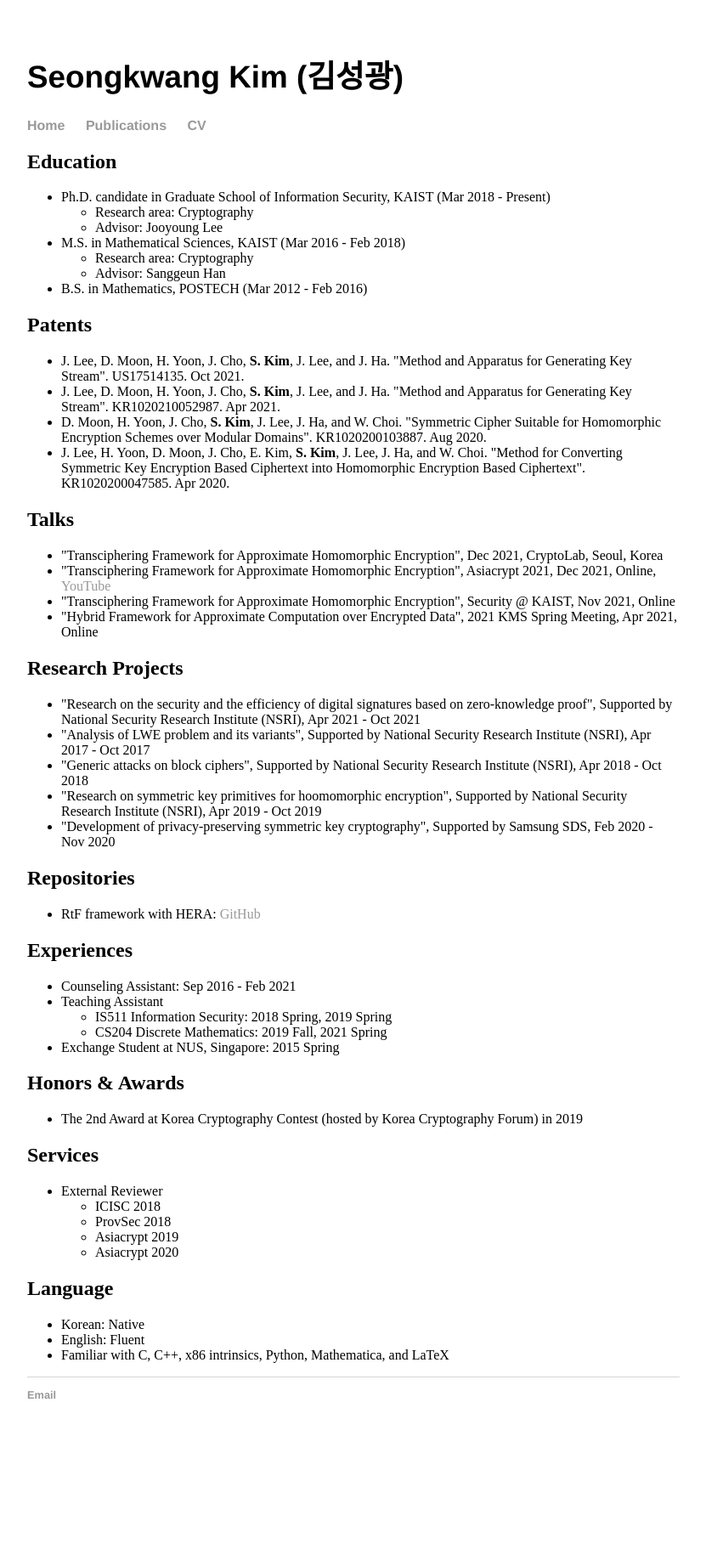
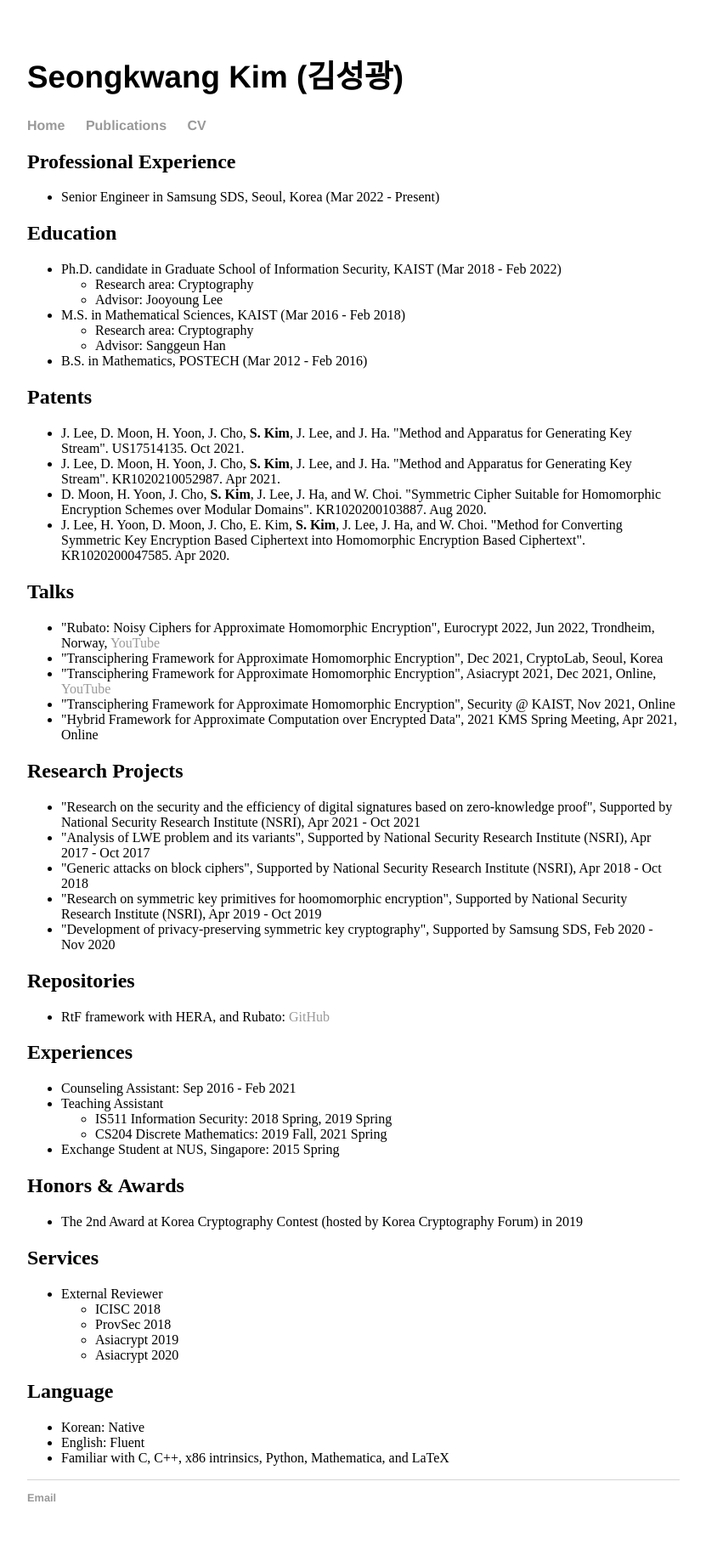
Before and after one commit to sgk1m/sgk1m.github.io, a Jekyll site: the page built from cv.html, in a window 1280 px wide. Shown: the whole page at 85% size, without its empty margins (224-1055 px from the left). Built offline with Jekyll 4.4.1, drawn with Linux system fonts in a browser that asks for light colours; before the commit the page ends 1709 px from its top, so only the background shows below that.

Commit message:
Update cv.html

```diff
--- a/cv.html
+++ b/cv.html
@@ -3,9 +3,13 @@ layout: default
 title: CV - Seongkwang Kim
 ---
 <div class="blurb">
+	<h2>Professional Experience</h2>
+	<ul>
+		<li>Senior Engineer in Samsung SDS, Seoul, Korea (Mar 2022 - Present)</li>
+	</ul>
 	<h2>Education</h2>
 	<ul>
-		<li>Ph.D. candidate in Graduate School of Information Security, KAIST (Mar 2018 - Present)</li>
+		<li>Ph.D. candidate in Graduate School of Information Security, KAIST (Mar 2018 - Feb 2022)</li>
 		<ul>
 			<li>Research area: Cryptography</li>
 			<li>Advisor: Jooyoung Lee</li>
@@ -38,6 +42,7 @@ title: CV - Seongkwang Kim
 	</ul>
 	<h2>Talks</h2>
 	<ul>
+		<li>"Rubato: Noisy Ciphers for Approximate Homomorphic Encryption", Eurocrypt 2022, Jun 2022, Trondheim, Norway, <a href="https://youtu.be/TE_sYzJtZQc">YouTube</a></li>
 		<li>"Transciphering Framework for Approximate Homomorphic Encryption", Dec 2021, CryptoLab, Seoul, Korea</li>
 		<li>"Transciphering Framework for Approximate Homomorphic Encryption", Asiacrypt 2021, Dec 2021, Online, <a href="https://youtu.be/r3_07fWqOas">YouTube</a></li>
 		<li>"Transciphering Framework for Approximate Homomorphic Encryption", Security  @ KAIST, Nov 2021, Online</li>
@@ -53,7 +58,7 @@ title: CV - Seongkwang Kim
 	</ul>
 	<h2>Repositories</h2>
 		<ul>
-			<li>RtF framework with HERA: <a href="https://github.com/KAIST-CryptLab/RtF-Transciphering">GitHub</a></li>
+			<li>RtF framework with HERA, and Rubato: <a href="https://github.com/KAIST-CryptLab/RtF-Transciphering">GitHub</a></li>
 		</ul>
 	<h2>Experiences</h2>
 	<ul>
```
